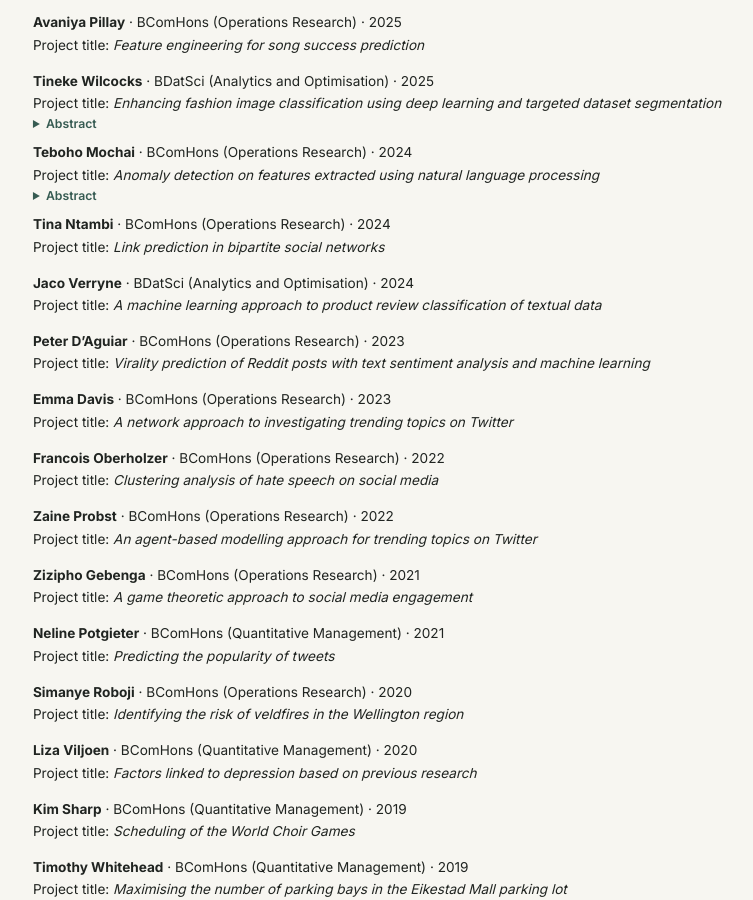
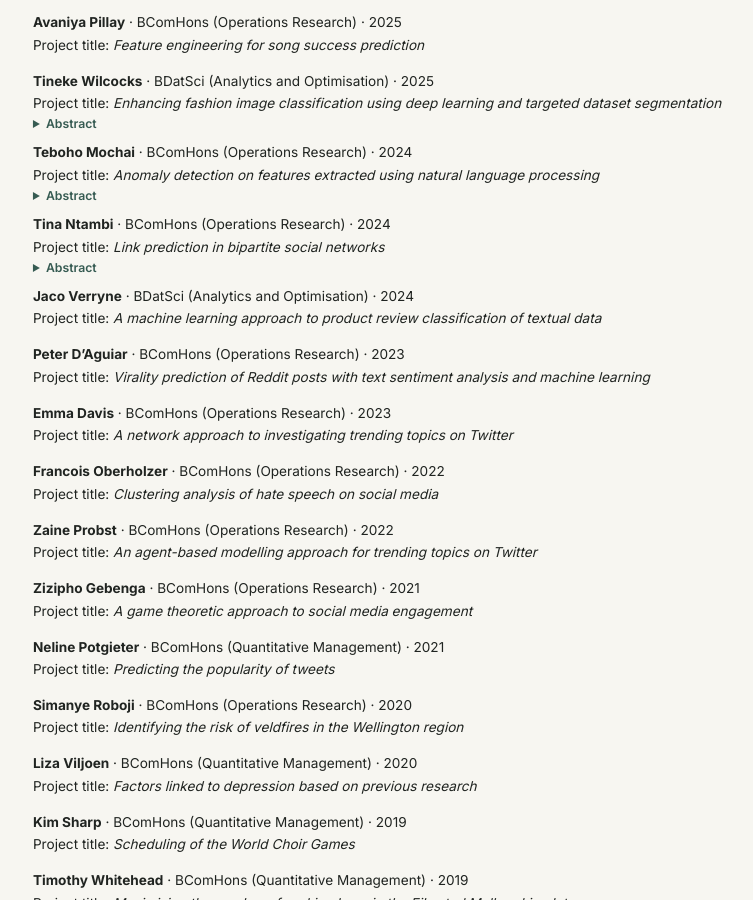
Before and after one commit to kurtmarais/kurtmarais.github.io, a Jekyll site: the page built from supervision.md, in a window 1280 px wide and 900 px high, scrolled down 653 px. Shown: the whole window, without its empty margins (194-947 px from the left). Built offline with Jekyll 4.4.1, drawn with Linux system fonts in a browser that asks for light colours.

Commit message:
Update supervision.md

```diff
--- a/supervision.md
+++ b/supervision.md
@@ -37,7 +37,7 @@ Project title: *Enhancing fashion image classification using deep learning and t
 <details class="supervision-abstract"><summary>Abstract</summary>
 This research investigates the relationship between information diffusion and sentiment in online social networks. The study examines how affective information propagates through social connections and how individual characteristics influence this process.
 
-<br>
+<br><br>
 </details>
 
 **Teboho Mochai** · BComHons (Operations Research) · 2024<br>
@@ -45,12 +45,16 @@ Project title: *Anomaly detection on features extracted using natural language p
 <details class="supervision-abstract"><summary>Abstract</summary>
 This research investigates the relationship between information diffusion and sentiment in online social networks. The study examines how affective information propagates through social connections and how individual characteristics influence this process.
 
-<br>
+<br><br>
 </details>
 
 **Tina Ntambi** · BComHons (Operations Research) · 2024<br>
 Project title: *Link prediction in bipartite social networks*
-<br>
+<details class="supervision-abstract"><summary>Abstract</summary>
+This research investigates the relationship between information diffusion and sentiment in online social networks. The study examines how affective information propagates through social connections and how individual characteristics influence this process.
+
+<br><br>
+</details>
 
 **Jaco Verryne** · BDatSci (Analytics and Optimisation) · 2024<br>
 Project title: *A machine learning approach to product review classification of textual data*
```
